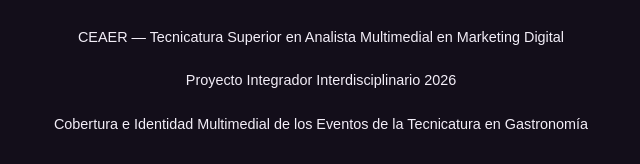
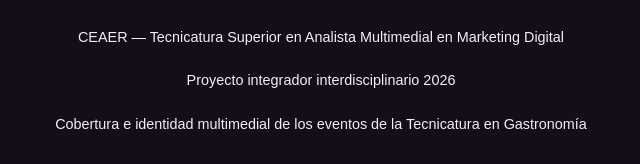
Before and after one commit to ceaer-programacionweb/blog-gastronomia, a plain HTML site: page cenatematica.html in a window 1280 px wide. Shown: the part 2028-2192 px from the top of the page, 319-959 px from the left. Drawn offline with Linux system fonts and the light colour scheme.

Commit message:
Fix HTML formatting and duplicate image links

```diff
--- a/cenatematica.html
+++ b/cenatematica.html
@@ -82,8 +82,8 @@
 
     <footer>
     <p>CEAER — Tecnicatura Superior en Analista Multimedial en Marketing Digital</p>
-    <p>Proyecto Integrador Interdisciplinario 2026</p>
-    <p>Cobertura e Identidad Multimedial de los Eventos de la Tecnicatura en Gastronomía</p>
+    <p>Proyecto integrador interdisciplinario 2026</p>
+    <p>Cobertura e identidad multimedial de los eventos de la Tecnicatura en Gastronomía</p>
     </footer>
 </body>
 </html>
```
